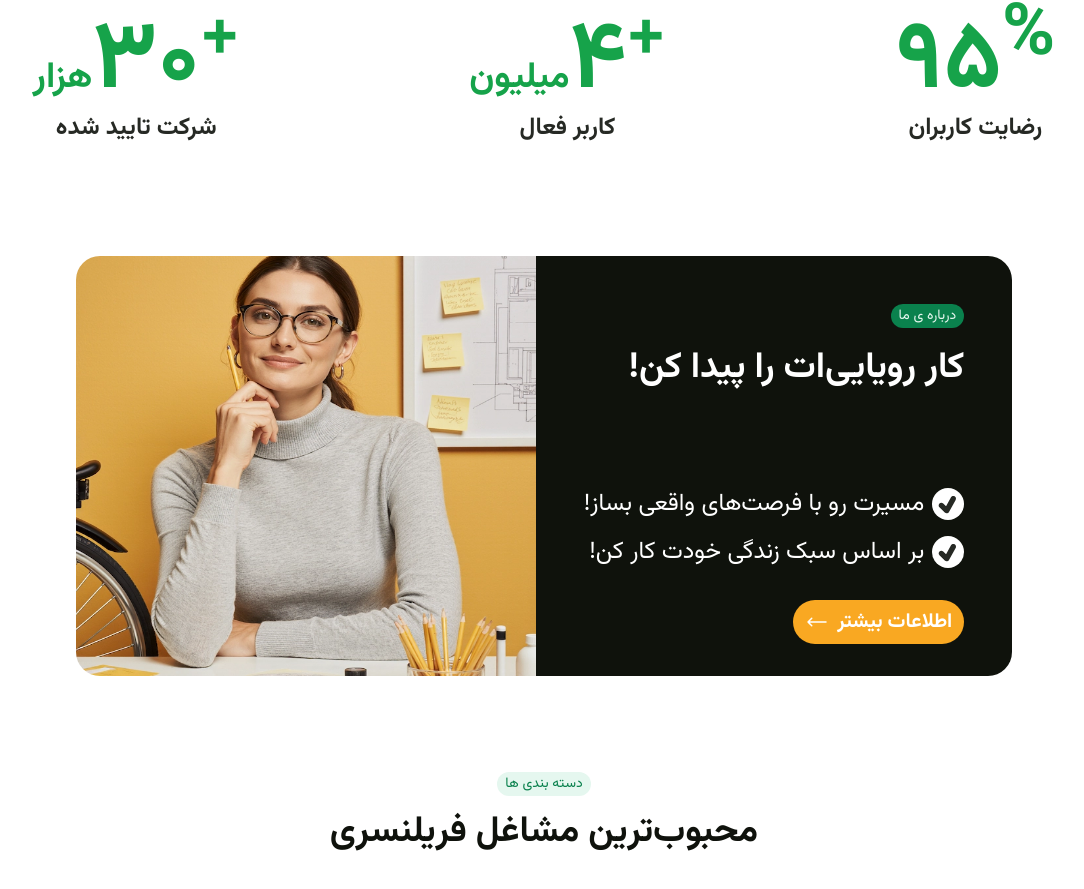
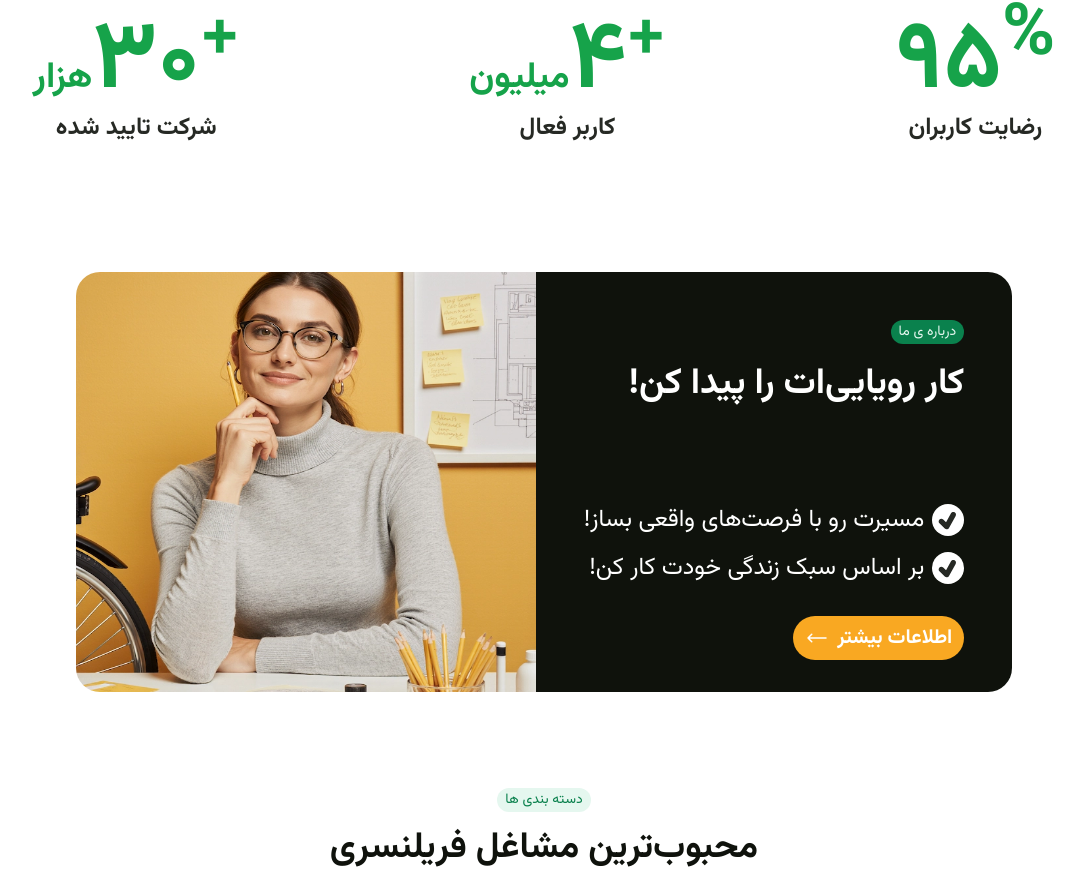
Before and after one commit to Farzanehsalimi/workio-freelance-platform, a React (Vite) app: page / in a window 1280 px wide. Shown: the part 711-1600 px from the top of the page, without its empty margins (96-1180 px from the left). Built offline with nearby package versions, Linux system fonts and the light colour scheme; no server answers.

Commit message:
style(about-us): adjust section spacing and improve layout alignment

```diff
--- a/src/pages/home/AboutUs.jsx
+++ b/src/pages/home/AboutUs.jsx
@@ -5,7 +5,7 @@ import { ArrowLongLeftIcon } from "@heroicons/react/24/outline";
 
 function AboutUs() {
   return (
-    <div className="flex flex-col justify-center mx-auto sm:flex-row mt-16 sm:mt-20 md:mt-28 max-w-xs sm:max-w-xl md:max-w-3xl lg:max-w-full px-4 flex-1">
+    <div className="flex flex-col justify-center mx-auto sm:flex-row pt-16 sm:pt-20 md:pt-32 max-w-xs sm:max-w-xl md:max-w-3xl lg:max-w-full px-4 flex-1">
       <div className="flex flex-col justify-between bg-secondary-900 pt-6 sm:pt-8 lg:pt-12 pb-6 lg:pb-8 px-4 sm:pr-8 md:px-10 lg:px-12 rounded-t-3xl sm:rounded-e-none sm:rounded-r-3xl">
         <div className="flex flex-col items-center sm:items-start mb-4 sm:mb-2">
           <span className="text-primary-900 bg-primary-400 text-xs lg:text-sm lg:mb-5 mb-2 text-center rounded-2xl px-2 py-0.5">
```
